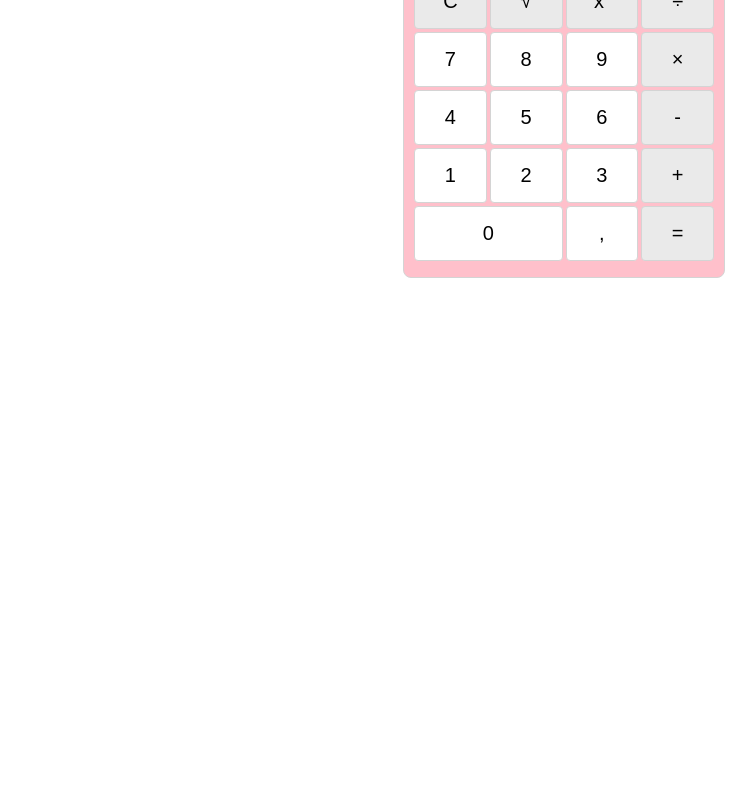
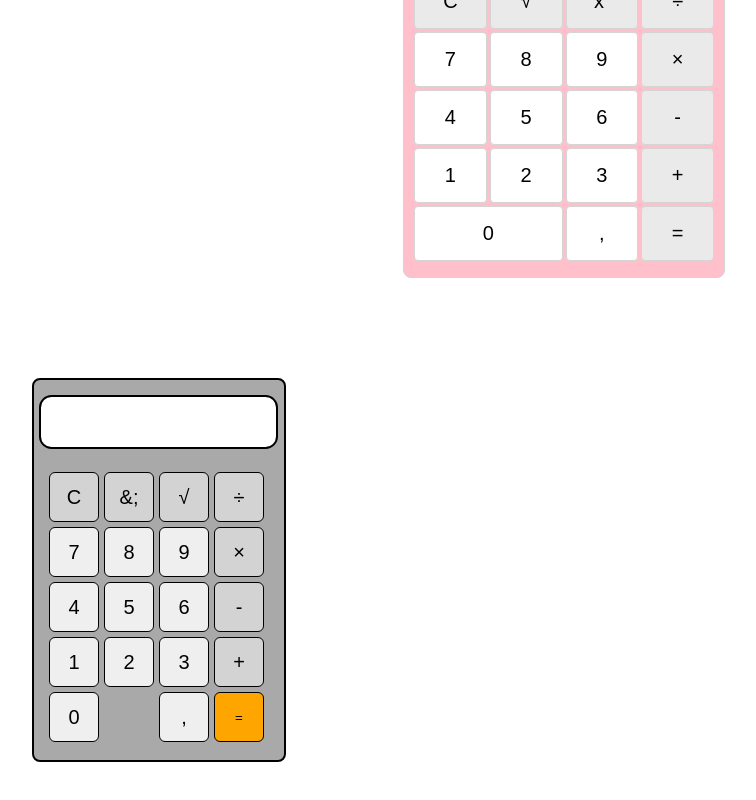
Before and after one commit to erlesando/collaboratecalculator, a SvelteKit app: page / in a window 1280 px wide. Shown: the part 717-1517 px from the top of the page, without its empty margins (76-832 px from the left). Before the commit the page ends 1003 px from the top, so only its background shows below. Built offline with nearby package versions, Linux system fonts and the light colour scheme.

Commit message:
lagt inn del av design for ny kalkulator

```diff
--- /dev/null
+++ b/src/lib/Calculator.svelte
@@ -0,0 +1,102 @@
+<script>
+	let displayed = $state("");
+	let equalstate = $state(0);
+	let buttons = ["CE","bs", "sq", "&divide;", "7","8","9","x","4","5","6","-","1","2","3","+","0",".","="]
+</script>
+
+<div class="box outer">
+    <input class="box inputbox" style="color:black">
+
+    <div class="buttoncontainer">
+        <!-- Rader 3 til 7 med 4 kolonner -->
+        <button class="operator">C</button>
+        <button class="operator">&;</button>
+        <button class="operator">&radic;</button>
+        <button class="operator">&divide;</button>
+
+        <button class="number">7</button>
+        <button class="number">8</button>
+        <button class="number">9</button>
+        <button class="operator">&times;</button>
+
+        <button class="number">4</button>
+        <button class="number">5</button>
+        <button class="number">6</button>
+        <button class="operator">-</button>
+
+        <button class="number">1</button>
+        <button class="number">2</button>
+        <button class="number">3</button>
+        <button class="operator">+</button>
+
+        <button class="number zero">0</button>
+        <button class="number">,</button>
+        <button class="equal">=</button>
+    </div>
+
+</div>
+<style>
+    .buttoncontainer {
+        display: grid;
+        grid-template-columns: repeat(4, 1fr);
+        grid-template-rows: repeat(5, 1fr);
+        gap: 5px;
+        margin-left: 15px;
+    }
+	.box {
+		border: 2px solid black;
+		border-radius: 0.5em;
+	}
+
+    .operator{
+        font-size:20px;
+        background:lightgray;
+    }
+
+    .number{
+        font-size:20px;
+    }
+
+    .zero {
+        grid-column: span 2;
+    }
+
+    .equal {
+        background: orange;
+    }
+
+	button {
+		width:50px;
+		height:50px;
+		border: 1px solid black;
+		position: relative;
+		top: 20px;
+		border-radius: 6px
+	}
+
+
+	.outer {
+		width: 250px;
+		height: 380px;
+		background-color: darkgray;
+		text-align: center;
+		margin: 100px;
+        display: grid;
+        grid-template-columns: repeat(4, 1fr);
+        grid-template-rows: auto auto repeat(5, 1fr);
+        gap: 3px
+	}
+
+	.inputbox {
+		width: 225px;
+		height: 40px;
+		margin-top: 15px;
+        margin-left: 5px;
+		font-size:25px;
+		background-color: white;
+		text-align: right;
+		padding: 5px 5px;
+		position: relative;
+        grid-column: span 4;
+	}
+</style>
--- a/src/routes/+page.svelte
+++ b/src/routes/+page.svelte
@@ -1,4 +1,5 @@
 <script>
+    import Calculator from "$lib/Calculator.svelte";
     import CalculatorErle from "$lib/Calculator_Erle.svelte";
     import CalculatorTerje from "$lib/Calculator_Terje.svelte";
 
@@ -6,3 +7,4 @@
 
 <CalculatorErle />
 <CalculatorTerje />
+<Calculator />
```
